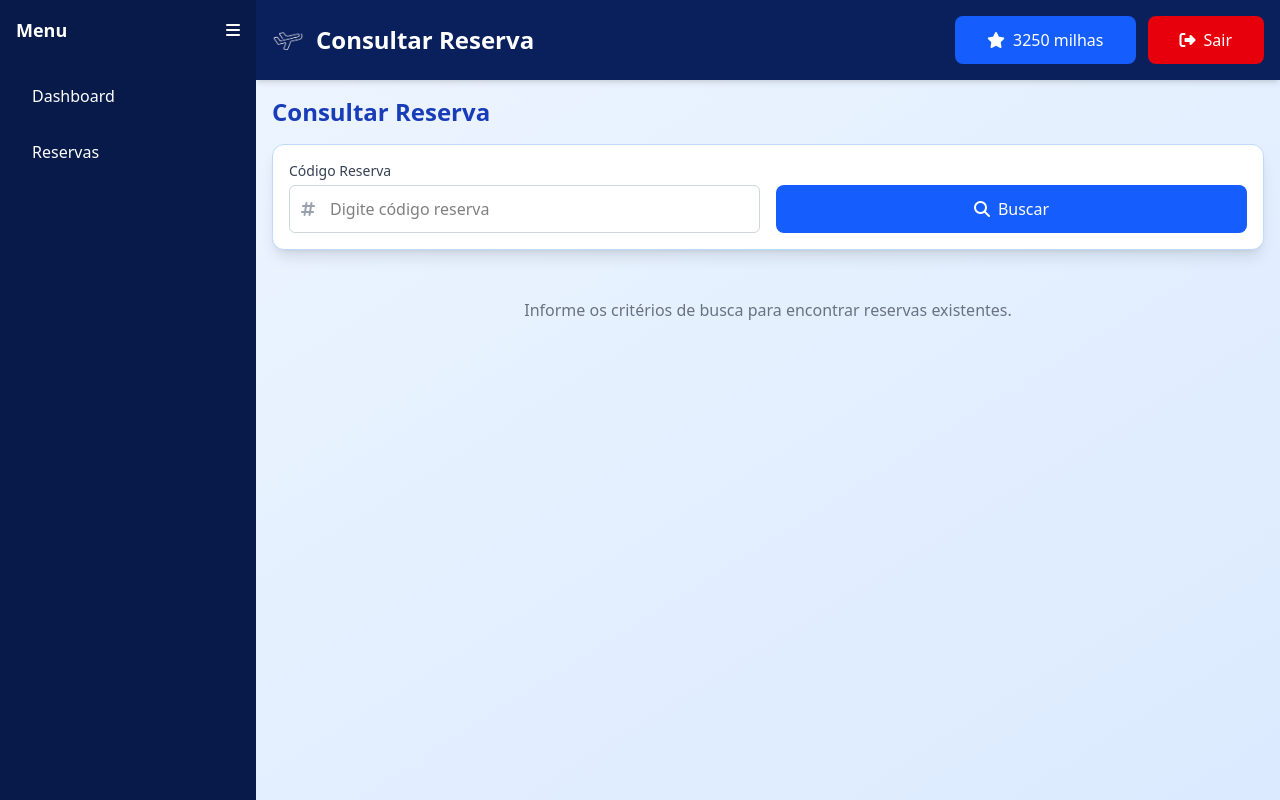
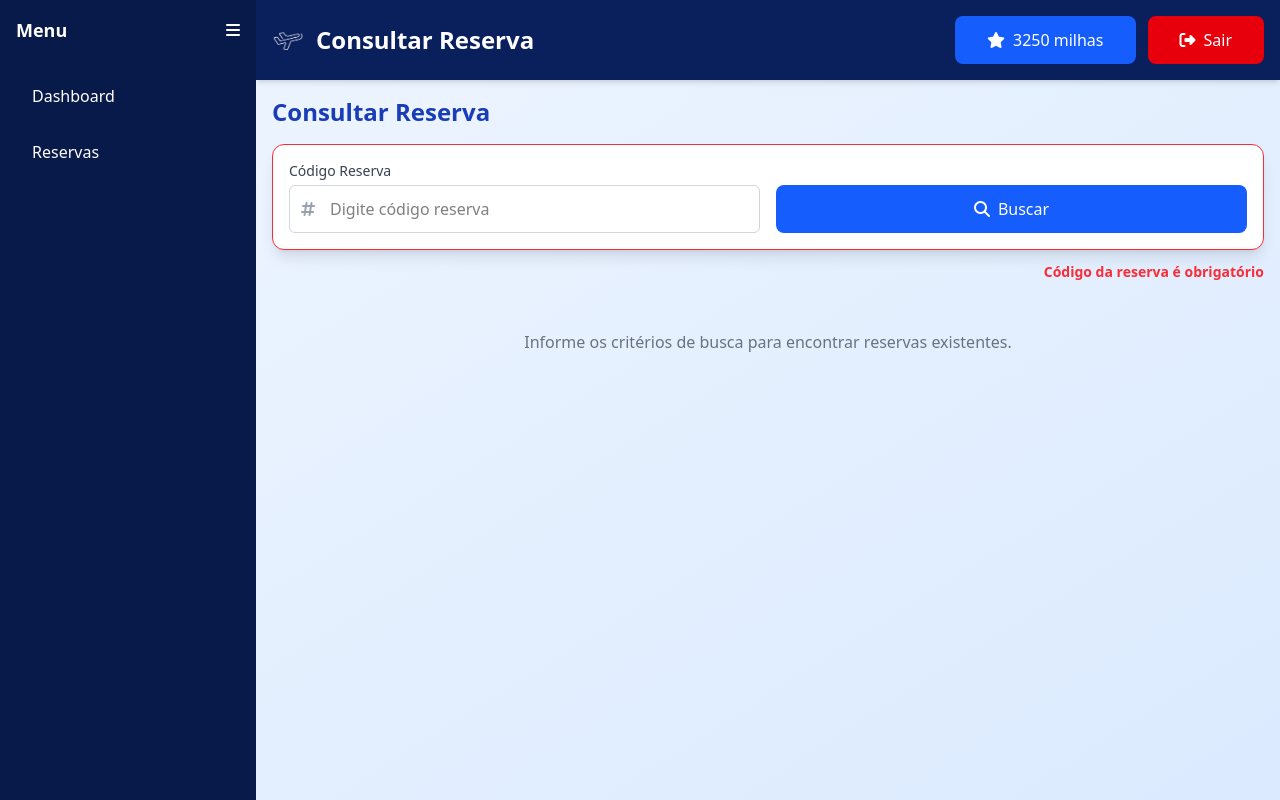
Before and after one commit to dac-ufpr-org/airline-company, a Vue app in the folder frontend/: page /client/consultar-reservas in a window 1280 px wide. Both pictures are taken after a click on the button "Buscar". Built offline with nearby package versions, Linux system fonts and the light colour scheme.

Commit message:
chore: ajustes componente searchForm e tela de nova reserva

```diff
--- a/frontend/src/components/general/SearchForm.vue
+++ b/frontend/src/components/general/SearchForm.vue
@@ -1,17 +1,27 @@
 <template>
-  <div class="bg-white p-4 rounded-xl shadow-lg border border-blue-200 m-4">
-    <div class="grid gap-4 items-end"
-        style="grid-template-columns: repeat(auto-fit, minmax(220px, 1fr));">
-
+  <div class="m-4">
+    <div
+      class="bg-white p-4 rounded-xl shadow-lg border mb-3"
+      :class="error ? 'border-red-500' : 'border-blue-200'"
+    >
+      <div
+        class="grid gap-4 items-end"
+        style="grid-template-columns: repeat(auto-fit, minmax(220px, 1fr));"
+      >
         <div v-for="item in items" :key="item.key" class="flex flex-col">
-        <label class="text-sm font-medium text-gray-700 mb-1">{{ item.label }}</label>
+          <label class="text-sm font-medium text-gray-700 mb-1">
+            {{ item.label }}
+          </label>
           <div class="relative">
             <input
               v-model="formData[item.key]"
               class="w-full p-2 border border-gray-300 rounded-md h-[48px] pl-10"
               :placeholder="`Digite ${item.label.toLowerCase()}`"
-          >
-          <i class="fas absolute left-3 top-4 text-gray-400" :class="item.icon ? item.icon : ''"></i>
+            />
+            <i
+              class="fas absolute left-3 top-4 text-gray-400"
+              :class="item.icon ? item.icon : ''"
+            ></i>
           </div>
         </div>
 
@@ -25,11 +35,14 @@
         </div>
       </div>
     </div>
+    <div class="flex justify-end">
+      <p v-if="error" class="font-semibold text-red-500 text-sm">{{ error }}</p>
+    </div>
+  </div>
 </template>
 
 <script>
 import { reactive, toRefs } from 'vue'
-
 import Button from '../general/Button.vue'
 
 export default {
@@ -38,6 +51,10 @@ export default {
     items: {
       type: Array,
       default: () => []
+    },
+    error: {
+      type: Boolean,
+      default: false
     }
   },
   emits: ['search'],
@@ -45,7 +62,7 @@ export default {
     const formData = reactive({})
 
     props.items.forEach(item => {
-        formData[item.key] = ''
+      formData[item.key] = null
     })
 
     return {
--- a/frontend/src/views/client/ClientDashboard.vue
+++ b/frontend/src/views/client/ClientDashboard.vue
@@ -68,6 +68,7 @@
       @close="showCancelModal = false"
       @confirm="processCancelReservation"
     />
+
   </main>
 </template>
 
@@ -88,7 +89,7 @@ export default {
     Button,
     Modal,
     Input,
-    ModalCancelReservation
+    ModalCancelReservation,
   },
   data() {
     return {
--- a/frontend/src/views/client/NewReservation.vue
+++ b/frontend/src/views/client/NewReservation.vue
@@ -24,6 +24,8 @@
         <p>Informe os critérios de busca para encontrar voos disponíveis.</p>
       </div>
     </div>
+
+    <LoadingDots v-if="loading" />
   </main>
   </template>
 
@@ -32,9 +34,10 @@
   import FlightSelectionCard from '@/components/FlightSelectionCard.vue'
   import Title from '@/components/general/Title.vue'
   import Loading from '@/components/general/Loading.vue'
+  import LoadingDots from '@/components/general/LoadingDots.vue'
 
   export default {
-    components: { SearchForm, FlightSelectionCard, Title, Loading },
+    components: { SearchForm, FlightSelectionCard, Title, Loading, LoadingDots },
     data() {
       return {
         loading: false,
```
Lines whose indentation alone changed are shown as unchanged.
